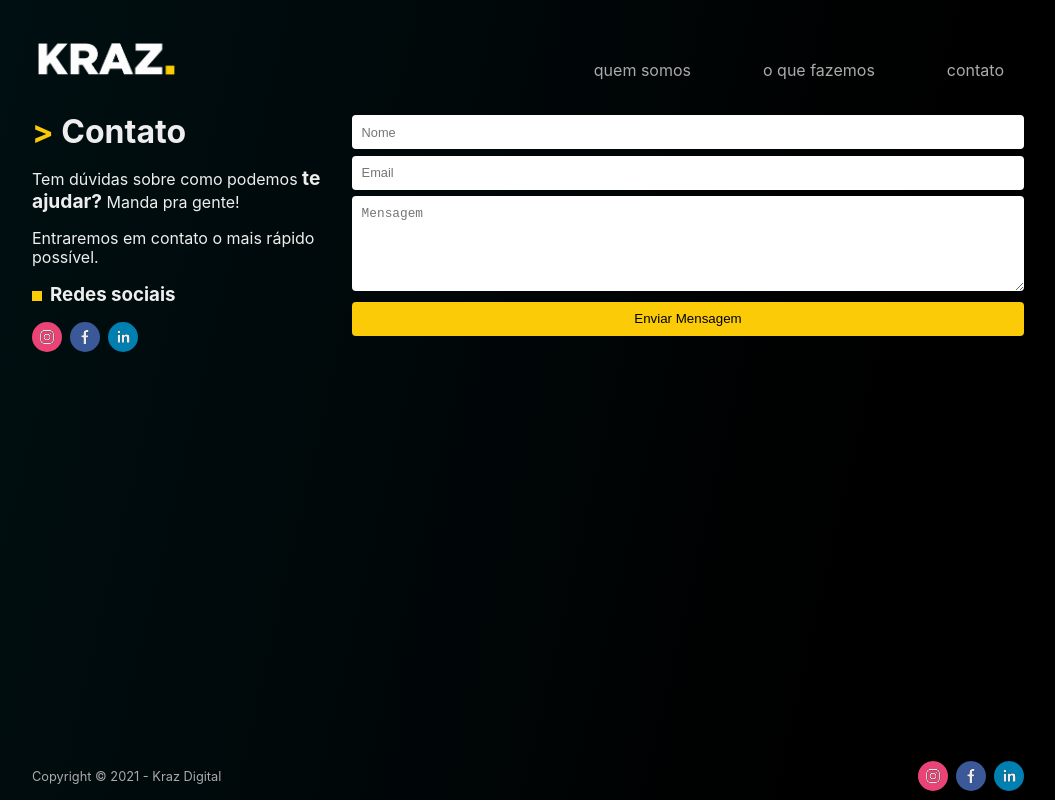
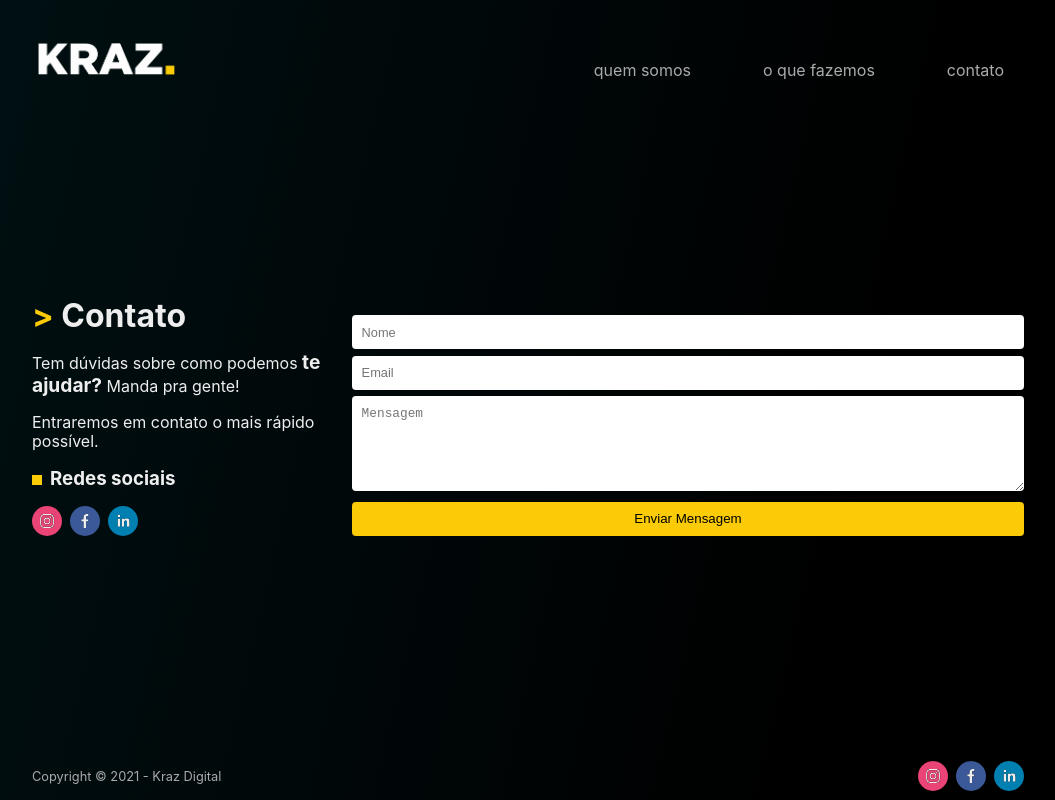
Before and after one commit to flpfar/kraz-next, a Next.js app: page /contact in a window 1280 px wide. Shown: the whole page, without its empty margins (112-1167 px from the left). Built offline with nearby package versions, Linux system fonts and the light colour scheme.

Commit message:
Add center alignment in Contact page

```diff
--- a/src/components/Content/styles.js
+++ b/src/components/Content/styles.js
@@ -2,7 +2,7 @@ import styled from "styled-components";
 
 export const Container = styled.div`
   height: 84vh;
-  padding: 2rem;
+  padding: 1rem 2rem;
 
   @media (min-width: 769px) {
     padding: 2rem 1rem 1rem;
--- a/src/pages/contact/styles.js
+++ b/src/pages/contact/styles.js
@@ -5,6 +5,7 @@ export const Main = styled.main`
   @media (min-width: 769px) {
     display: grid;
     grid-template-columns: 320px 1fr;
+    align-items: center;
   }
 `;
 
```
